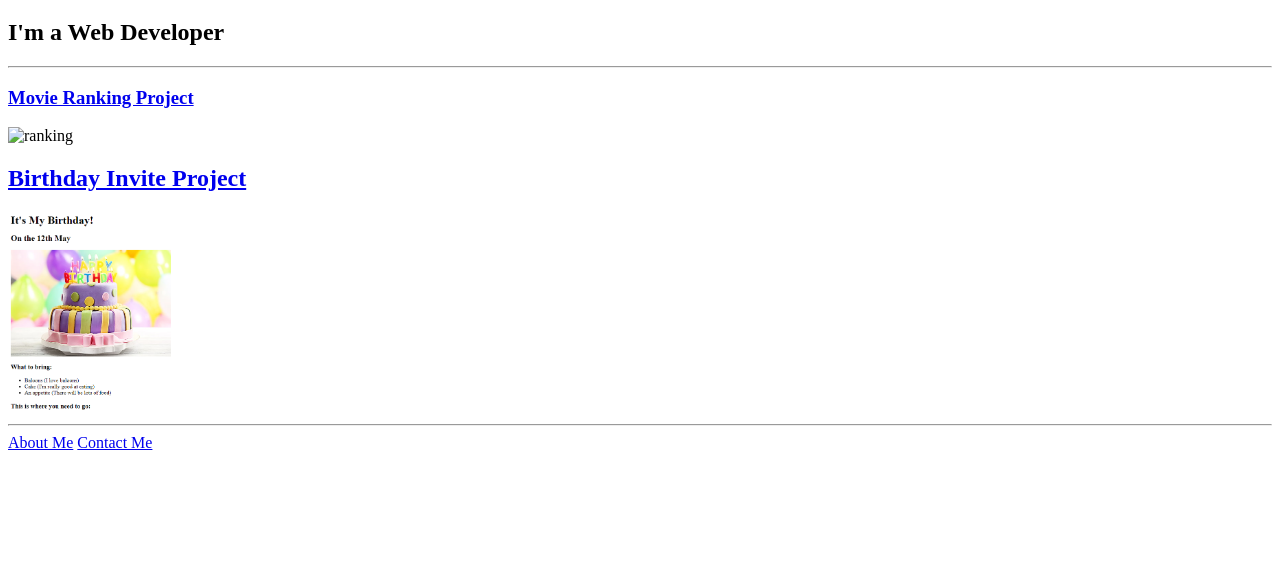
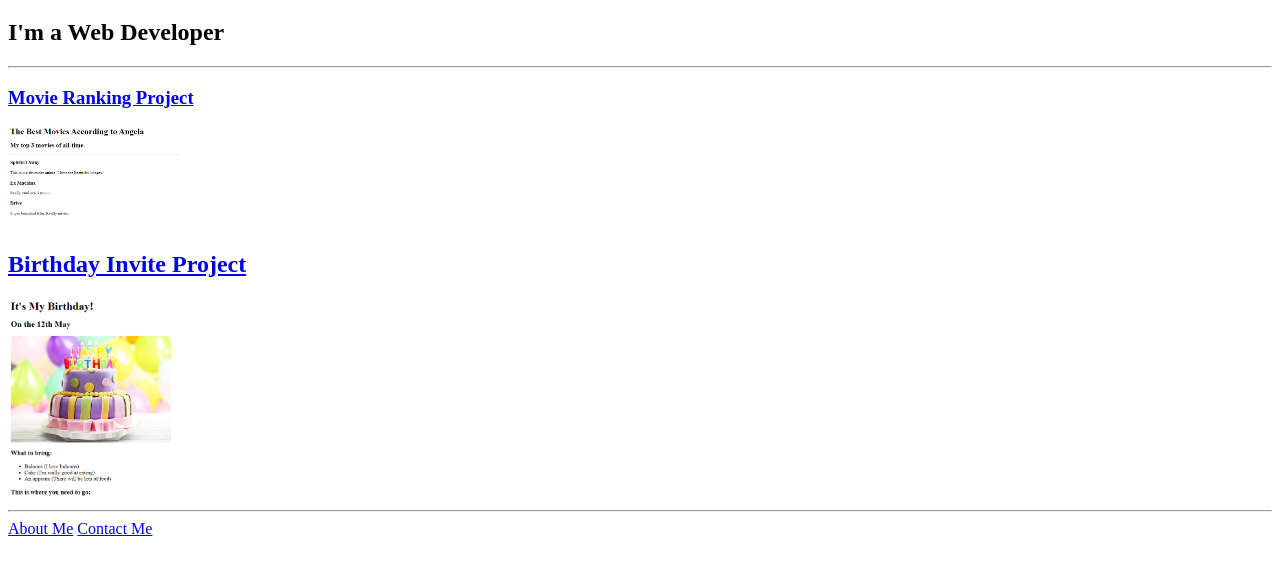
Before and after one commit to Rkydeveloper/Webdevs, a plain HTML site: page index.html in a window 1280 px wide. Shown: the part 61-636 px from the top of the page. Drawn offline with Linux system fonts and the light colour scheme.

Commit message:
Update index.html

```diff
--- a/index.html
+++ b/index.html
@@ -14,7 +14,7 @@
     </h2>
     <hr />
       <a href="./public/movie-ranking.html"target="blank"><h3>Movie Ranking Project</h3></a>
-    <img src="../4.3 HTML Porfolio Project/Rank.png" alt="ranking"height ="100">
+    <img src="Rank.png" alt="ranking"height ="100">
 
        <a href="./public/birthday-invite.html"target="blank" ><h2>Birthday Invite Project</h2></a>
     <img src="birthday.png"alt="invi" height ="200">
```
